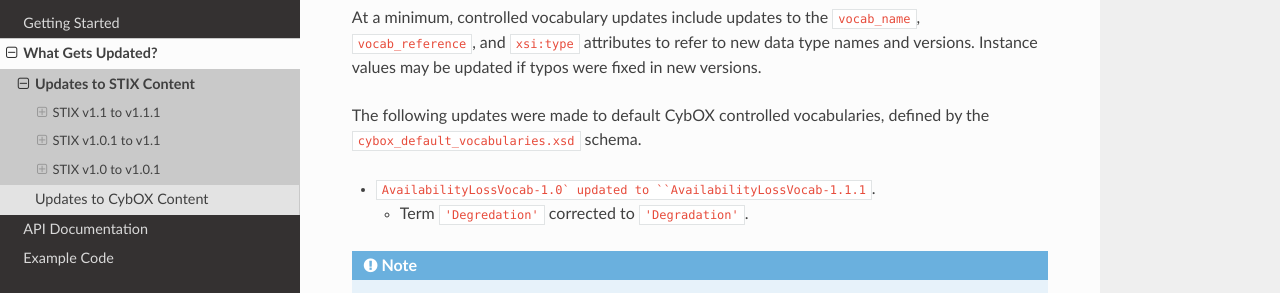
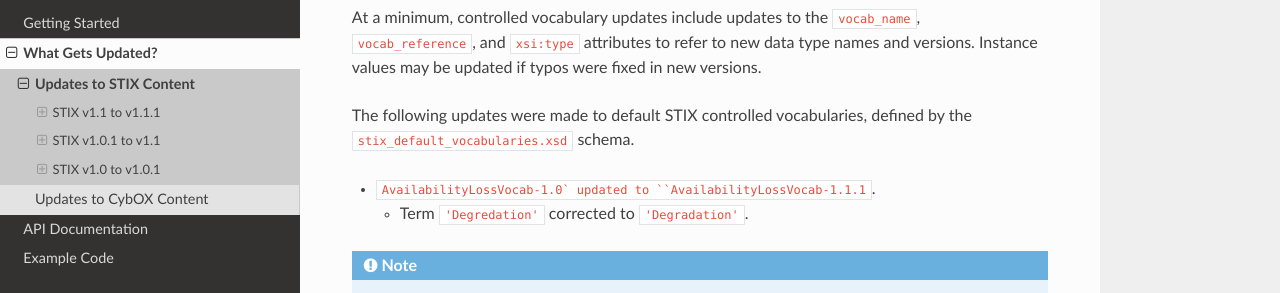
Before and after one commit to STIXProject/stix-ramrod, a Sphinx documentation site: the page built from docs/updates/stix/index.rst, in a window 1280 px wide and 900 px high, scrolled down 4098 px. Shown: the part 152-445 px from the top of the window. Built offline with Sphinx 7.4.7 and the Read the Docs theme 2.0.0, drawn with Linux system fonts in a browser that asks for light colours; the version number is read from the project's files by our own code; some of the changed text lies outside the part shown.

Commit message:
Fixed copy/paste mistakes

```diff
--- a/docs/updates/stix/stix_1.0.1_to_1.1.rst
+++ b/docs/updates/stix/stix_1.0.1_to_1.1.rst
@@ -147,8 +147,8 @@
 to new data type names and versions. Instance values may be updated if
 typos were fixed in new versions.
 
-The following updates were made to default CybOX controlled vocabularies,
-defined by the ``cybox_default_vocabularies.xsd`` schema.
+The following updates were made to default STIX controlled vocabularies,
+defined by the ``stix_default_vocabularies.xsd`` schema.
 
 * ``MotivationVocab-1.0.1`` updated to ``MotivationVocab-1.1``.
 
--- a/docs/updates/stix/stix_1.0_to_1.0.1.rst
+++ b/docs/updates/stix/stix_1.0_to_1.0.1.rst
@@ -57,8 +57,8 @@
 to new data type names and versions. Instance values may be updated if
 typos were fixed in new versions.
 
-The following updates were made to default CybOX controlled vocabularies,
-defined by the ``cybox_default_vocabularies.xsd`` schema.
+The following updates were made to default STIX controlled vocabularies,
+defined by the ``stix_default_vocabularies.xsd`` schema.
 
 * ``MotivationVocab-1.0`` updated to ``MotivationVocab-1.0.1``.
 
--- a/docs/updates/stix/stix_1.1_to_1.1.1.rst
+++ b/docs/updates/stix/stix_1.1_to_1.1.1.rst
@@ -179,8 +179,8 @@
 to new data type names and versions. Instance values may be updated if
 typos were fixed in new versions.
 
-The following updates were made to default CybOX controlled vocabularies,
-defined by the ``cybox_default_vocabularies.xsd`` schema.
+The following updates were made to default STIX controlled vocabularies,
+defined by the ``stix_default_vocabularies.xsd`` schema.
 
 * ``AvailabilityLossVocab-1.0` updated to ``AvailabilityLossVocab-1.1.1``.
 
```
